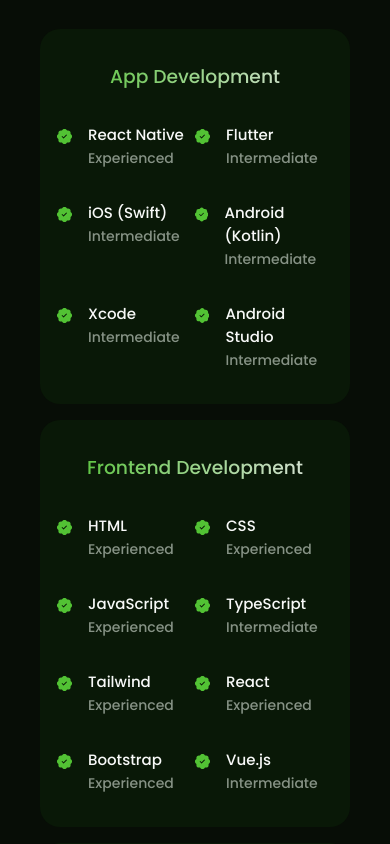
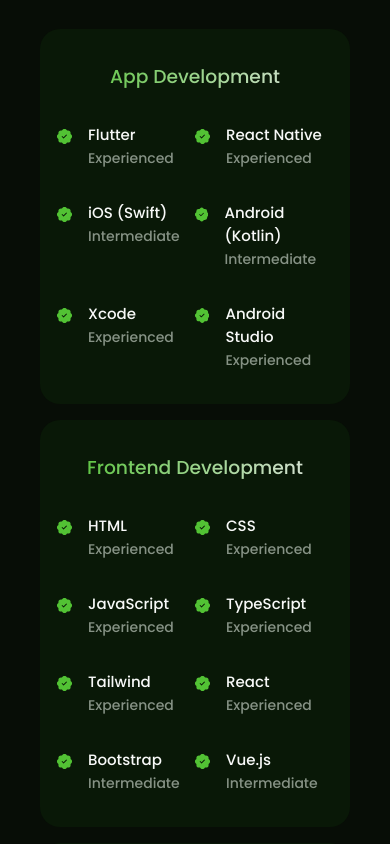
Before and after one commit to Jossyboydgenius/Developer-portfolio, a React (Vite) app: page / in a window 390 px wide. Shown: the part 3000-3844 px from the top of the page. Built offline with nearby package versions, Linux system fonts and the light colour scheme.

Commit message:
refactor: Update mobile app development description and skills

```diff
--- a/src/sources.jsx
+++ b/src/sources.jsx
@@ -71,8 +71,8 @@
     name: "Mobile App Development",
     icon: <TbDeviceMobileCode/>,
     description: `I develop cross platform mobile applications that provide seamless user experiences
-    across different devices. Using React Native, I create efficient, high performance apps that feel
-    native on both iOS and Android platforms.`,
+    across different devices. Leveraging versatile development frameworks, I craft seamless, high-performance
+    applications that deliver an exceptional user experience on both iOS and Android platforms.`,
   },
   {
     name: "Web Development",
@@ -135,12 +135,12 @@
     title: "App Development",
     data: [
       {
-        skill: "React Native",
+        skill: "Flutter",
         level: "Experienced",
       },
       {
-        skill: "Flutter",
-        level: "Intermediate",
+        skill: "React Native",
+        level: "Experienced",
       },
       {
         skill: "iOS (Swift)",
@@ -152,11 +152,11 @@
       },
       {
         skill: "Xcode",
-        level: "Intermediate",
+        level: "Experienced",
       },
       {
         skill: "Android Studio",
-        level: "Intermediate",
+        level: "Experienced",
       },
     ]
   },
@@ -177,7 +177,7 @@
       },
       {
         skill: "TypeScript",
-        level: "Intermediate",
+        level: "Experienced",
       },
       {
         skill: "Tailwind",
@@ -189,7 +189,7 @@
       },
       {
         skill: "Bootstrap",
-        level: "Experienced",
+        level: "Intermediate",
       },
       {
         skill: "Vue.js",
@@ -210,15 +210,11 @@
       },
       {
         skill: "MongoDB",
-        level: "Intermediate",
-      },
-      {
-        skill: "PHP",
         level: "Experienced",
       },
       {
         skill: "Python",
-        level: "Intermediate",
+        level: "Experienced",
       },
       {
         skill: "MySQL",
@@ -226,6 +222,10 @@
       },
       {
         skill: "PostgreSQL",
+        level: "Intermediate",
+      },
+      {
+        skill: "PHP",
         level: "Intermediate",
       },
     ]
@@ -247,7 +247,7 @@
       },
       {
         skill: "Digital Forensics",
-        level: "Intermediate",
+        level: "Experienced",
       },
       {
         skill: "Threat Modeling",
@@ -284,7 +284,7 @@
       },
       {
         skill: "Google Cloud Platform",
-        level: "Basic",
+        level: "Intermediate",
       },
     ]
   },
@@ -297,7 +297,7 @@
       },
       {
         skill: "MongoDB",
-        level: "Intermediate",
+        level: "Experienced",
       },
       {
         skill: "Redis",
@@ -364,7 +364,7 @@
     data: [
       {
         skill: "Machine Learning",
-        level: "Basic",
+        level: "Intermediate",
       },
       {
         skill: "IoT Development",
@@ -583,7 +583,7 @@
     name: 'Emily Rodriguez',
     position: 'COO of MobileFirst Inc.',
     review: `We hired Awe Joseph to develop a mobile app for our business, and the results exceeded
-             our expectations. His proficiency in React Native delivered a smooth, responsive app
+             our expectations. His proficiency in Flutter delivered a smooth, responsive app
              that our users love. Moreover, his proactive approach to security gave us confidence
              in the integrity of our product.`
   },
```
